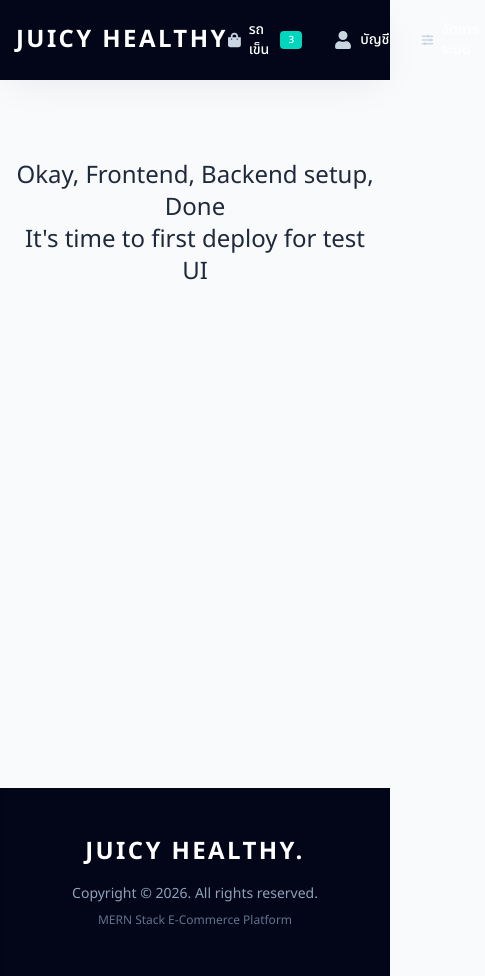
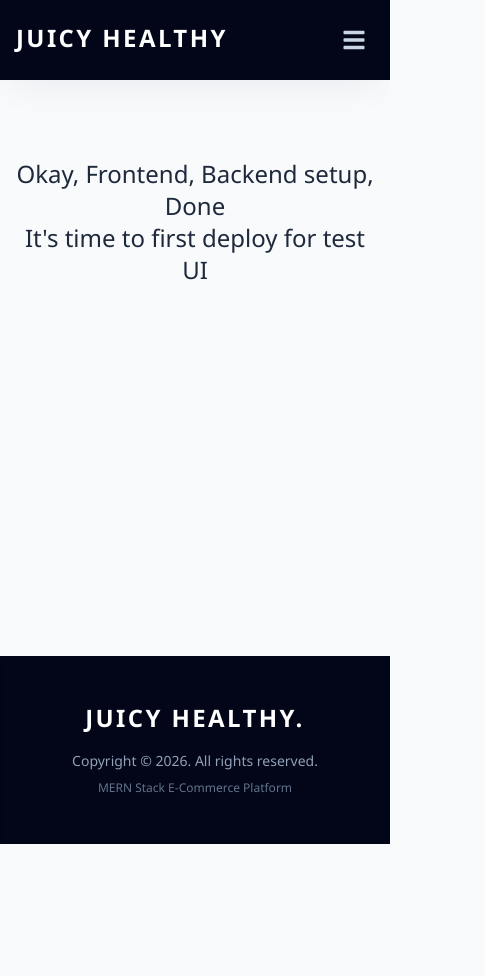
Before and after one commit to weerayosong/juicy-healthy, a React (Vite) app in the folder frontend/: page / in a window 390 px wide. Shown: the whole page, 485 px wide, since content can reach past the window. After the commit the page ends 844 px from the top, so only its background shows below. Built offline with nearby package versions, Linux system fonts and the light colour scheme.

Commit message:
fix: responsive in mobile-view, main container

```diff
--- a/frontend/src/App.jsx
+++ b/frontend/src/App.jsx
@@ -4,15 +4,14 @@ import Footer from './components/Footer'
 
 const App = () => {
     return (
-        <>
+        // ทำ container div ให้ทุกคอมโพเนนท์อยู่ใน responsive ด้วย
+        <div className="flex flex-col min-h-screen">
             <Header />
-            {/* ดัน Footer ลงไปข้างล่าง main อาจแก้เป็น h-dvh ทีหลัง */}
-            <main className="max-w-7xl mx-auto px-4 sm:px-6 lg:px-8 py-10 min-h-[calc(100vh-200px)]">
-                {/* Outlet คือจุดที่จะเอา page Component หน้าต่าง ๆ มาเสียบ */}
+            <main className="grow w-full max-w-7xl mx-auto px-4 sm:px-6 lg:px-8 py-10">
                 <Outlet />
             </main>
             <Footer />
-        </>
+        </div>
     )
 }
 
--- a/frontend/src/components/Header.jsx
+++ b/frontend/src/components/Header.jsx
@@ -1,12 +1,25 @@
-import { FaSearch, FaShoppingBag, FaUser, FaSlidersH } from 'react-icons/fa'
+import { useState } from 'react'
+import {
+    FaSearch,
+    FaShoppingBag,
+    FaUser,
+    FaSlidersH,
+    FaTimes,
+    FaBars,
+} from 'react-icons/fa'
 import { Link } from 'react-router-dom'
 
 const Header = () => {
+    const [isMenuOpen, setIsMenuOpen] = useState(false)
+
+    const toggleMenu = () => {
+        setIsMenuOpen(!isMenuOpen)
+    }
+
     return (
         <header className="bg-slate-950 text-white sticky top-0 z-50 shadow-elegant">
             <div className="max-w-7xl mx-auto px-4 sm:px-6 lg:px-8">
                 <div className="flex items-center justify-between h-20">
-                    {/* Logo */}
                     <div className="shrink-0 font-bold text-2xl tracking-widest uppercase">
                         <Link
                             to="/"
@@ -31,14 +44,14 @@ const Header = () => {
                     </div>
 
                     {/* Nav Links */}
-                    <div className="flex items-center space-x-8 text-sm font-medium">
+                    <div className="hidden md:flex items-center space-x-8 text-sm font-medium">
                         <Link
                             to="/cart"
                             className="hover:text-secondary transition flex items-center group"
                         >
                             <FaShoppingBag className="text-lg mr-2 text-slate-300 group-hover:text-secondary transition" />
                             รถเข็น
-                            <span className="ml-1.5 bg-secondary text-white text-[10px] px-2 py-0.5 rounded-sm shadow-sm">
+                            <span className="ml-1.5 bg-secondary text-white text-xs px-2 py-0.5 rounded-sm shadow-sm">
                                 3
                             </span>
                         </Link>
@@ -51,7 +64,6 @@ const Header = () => {
                             บัญชี
                         </Link>
 
-                        {/* Admin Menu อย่าลืมซ่อนตอนไม่เทสแล้ว */}
                         <Link
                             to="/admin/orderlist"
                             className="hover:text-secondary transition flex items-center group"
@@ -60,10 +72,75 @@ const Header = () => {
                             จัดการระบบ
                         </Link>
                     </div>
+
+                    {/* Hamburger Button */}
+                    <div className="md:hidden flex items-center">
+                        <button
+                            onClick={toggleMenu}
+                            className="text-slate-300 hover:text-white focus:outline-none text-2xl p-2"
+                        >
+                            {isMenuOpen ? <FaTimes /> : <FaBars />}
+                        </button>
+                    </div>
                 </div>
             </div>
+
+            {/* Mobile Menu Dropdown */}
+            {isMenuOpen && (
+                <div className="md:hidden bg-slate-900 border-t border-slate-800 px-4 pt-4 pb-6 space-y-4 shadow-inner absolute w-full">
+                    {/* Search Bar */}
+                    <div className="flex bg-slate-950 rounded-sm overflow-hidden border border-slate-800 focus-within:border-secondary focus-within:ring-1 focus-within:ring-secondary transition shadow-inner mb-6">
+                        <input
+                            type="text"
+                            placeholder="ค้นหาสินค้า..."
+                            className="w-full px-4 py-3 bg-transparent text-white placeholder-slate-400 focus:outline-none"
+                        />
+                        <button className="text-slate-300 px-5 hover:text-secondary transition flex items-center justify-center">
+                            <FaSearch />
+                        </button>
+                    </div>
+
+                    {/* Nav Links */}
+                    <div className="flex flex-col space-y-5 text-base font-medium">
+                        <Link
+                            onClick={toggleMenu}
+                            to="/cart"
+                            className="hover:text-secondary transition flex items-center text-slate-200"
+                        >
+                            <FaShoppingBag className="text-xl mr-4 text-slate-400" />
+                            รถเข็น
+                            <span className="ml-2 bg-secondary text-white text-xs px-2 py-0.5 rounded-sm shadow-sm">
+                                3
+                            </span>
+                        </Link>
+
+                        <Link
+                            onClick={toggleMenu}
+                            to="/login"
+                            className="hover:text-secondary transition flex items-center text-slate-200"
+                        >
+                            <FaUser className="text-xl mr-4 text-slate-400" />
+                            บัญชี
+                        </Link>
+
+                        <Link
+                            onClick={toggleMenu}
+                            to="/admin/orderlist"
+                            className="hover:text-secondary transition flex items-center text-slate-200"
+                        >
+                            <FaSlidersH className="text-xl mr-4 text-slate-400" />
+                            จัดการระบบ
+                        </Link>
+                    </div>
+                </div>
+            )}
         </header>
     )
 }
 
+// แบบ && (Shorthand(Logical AND Short-circuit)) = นิยมสุด เขียนสั้น เหมาะกับกรณีที่ "ถ้าจริงให้โชว์ ถ้าเท็จไม่ต้องทำอะไร"
+// แบบ || (Shorthand(Logical OR Short-circuit)) = นิยมสุด เขียนสั้น เหมาะกับกรณีที่ "ถ้าเท็จให้โชว์ ถ้าจริงไม่ต้องทำอะไร"
+// แบบ ? : (Ternary) = เหมาะกับกรณีที่ "ถ้าจริงโชว์แบบ A ถ้าเท็จให้โชว์แบบ B"
+// แบบ if = เหมาะกับเงื่อนไขที่ซับซ้อนมากๆ หรือมีการคำนวณหลายบรรทัดก่อนแสดงผลครับ
+
 export default Header
```
Also changed, not shown: 1 other file (tests, documents, lock files or other folders).
